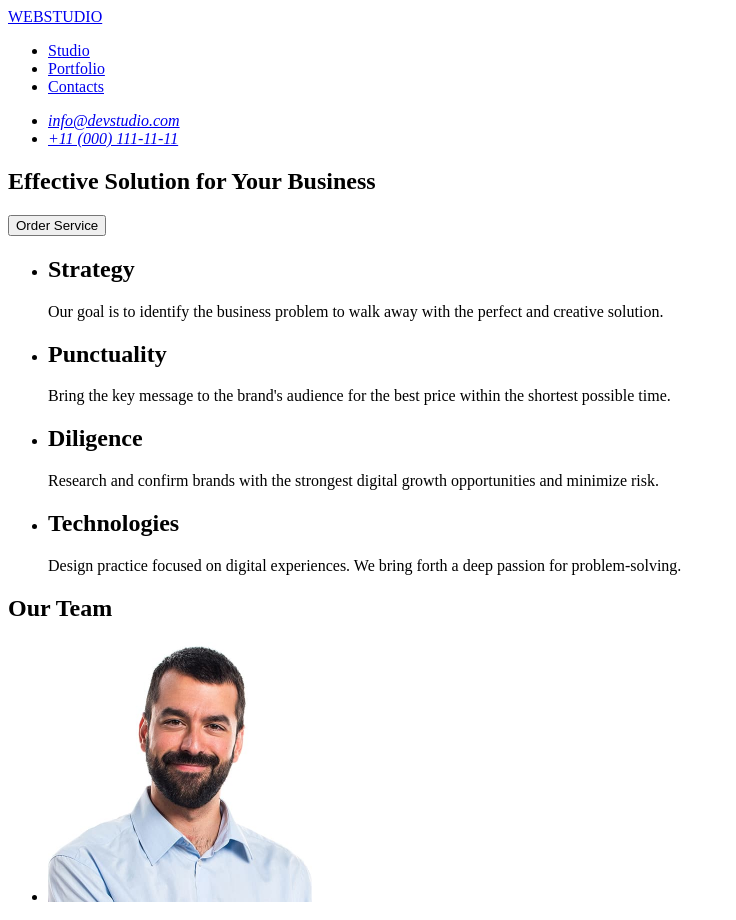
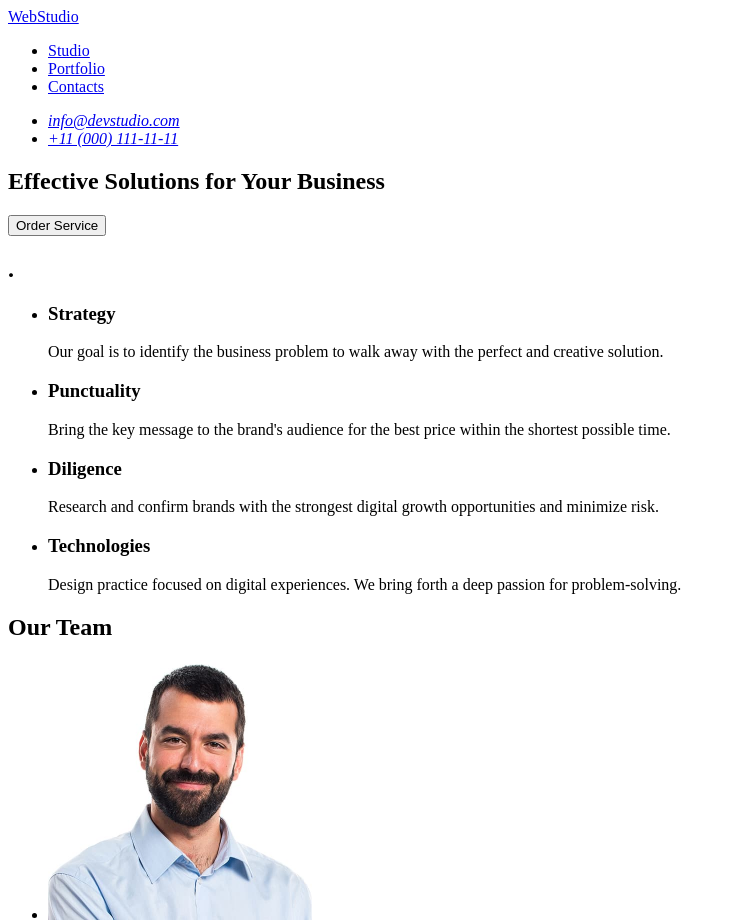
Before and after one commit to Oleksandr-Hlushuk/goit-markup-hw-01, a plain HTML site: page index.html in a window 1280 px wide. Shown: the top 920 px of the page, without its empty margins (0-736 px from the left). Drawn offline with Linux system fonts and the light colour scheme.

Commit message:
fix index.html

```diff
--- a/index.html
+++ b/index.html
@@ -8,7 +8,7 @@
   <body>
     <header>
       <nav>
-        <a href="#">WEBSTUDIO</a>
+        <a href="./index.html">WebStudio</a>
         <ul>
           <li>
             <a href="#">Studio</a>
@@ -36,35 +36,36 @@
 
     <main>
       <section>
-        <h1>Effective Solution for Your Business</h1>
+        <h1>Effective Solutions for Your Business</h1>
         <button type="button">Order Service</button>
       </section>
 
       <section>
+        <h2>.</h2>
         <ul>
           <li>
-            <h2>Strategy</h2>
+            <h3>Strategy</h3>
             <p>
               Our goal is to identify the business problem to walk away with the
               perfect and creative solution.
             </p>
           </li>
           <li>
-            <h2>Punctuality</h2>
+            <h3>Punctuality</h3>
             <p>
               Bring the key message to the brand's audience for the best price
               within the shortest possible time.
             </p>
           </li>
           <li>
-            <h2>Diligence</h2>
+            <h3>Diligence</h3>
             <p>
               Research and confirm brands with the strongest digital growth
               opportunities and minimize risk.
             </p>
           </li>
           <li>
-            <h2>Technologies</h2>
+            <h3>Technologies</h3>
             <p>
               Design practice focused on digital experiences. We bring forth a
               deep passion for problem-solving.
@@ -121,10 +122,9 @@
     </main>
 
     <footer>
-      <a href="#">WEBSTUDIO</a>
+      <a href="./index.html">WebStudio</a>
       <p>
-        Increase the flow of customers and<br />
-        sales for your business with digital<br />
+        Increase the flow of customers and sales for your business with digital
         marketing & growth solutions.
       </p>
     </footer>
```
